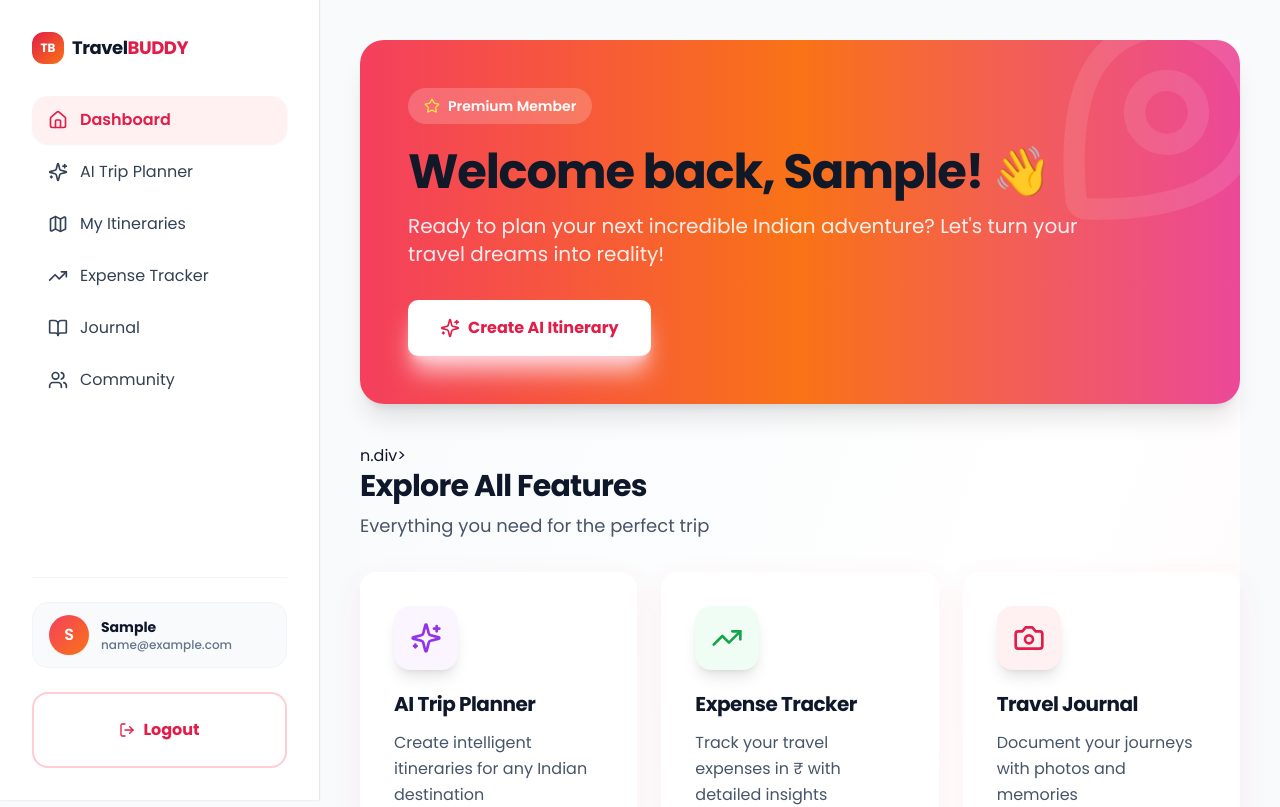
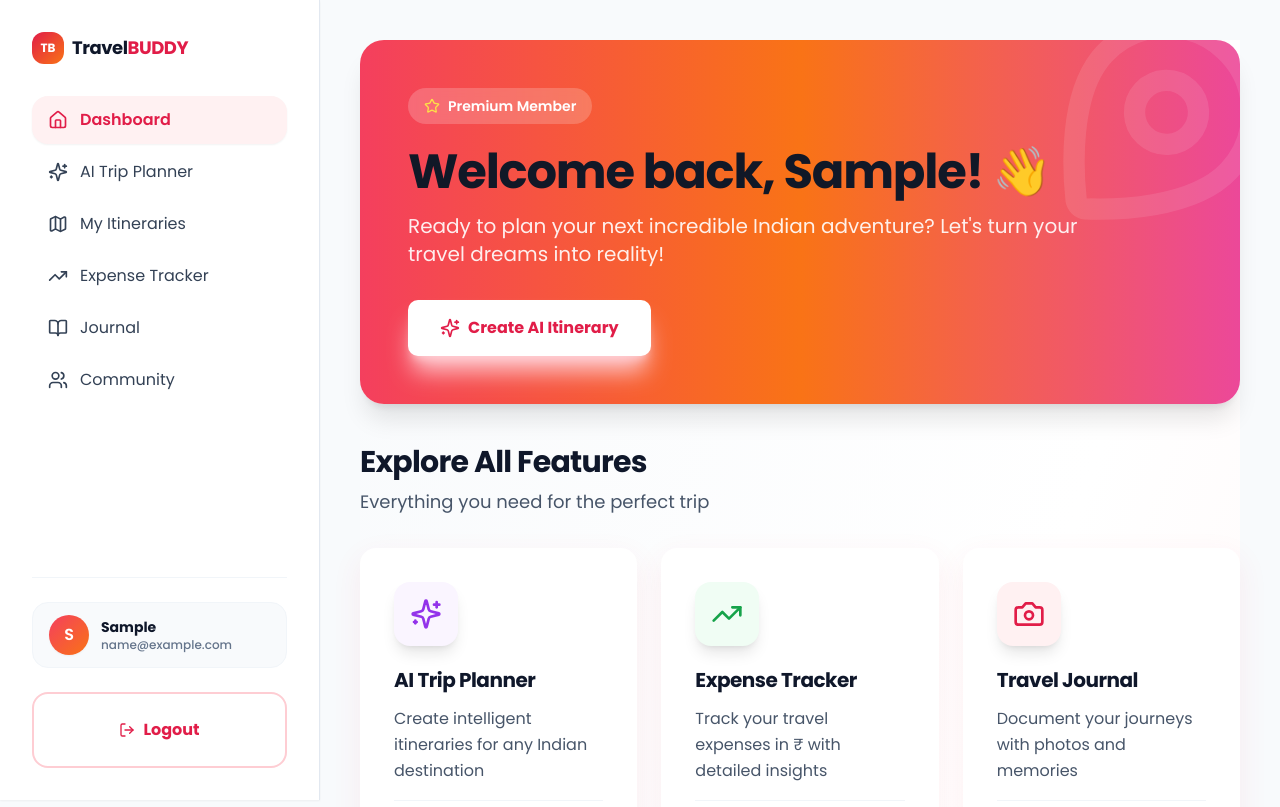
Before and after one commit to Shrishtii27/TravelBuddy, a React (Vite) app in the folder client/: page /app/dashboard in a window 1280 px wide. Shown: the top 807 px of the page. Built offline with nearby package versions, Linux system fonts and the light colour scheme; no server answers; sample sign-in values are in the browser's storage.

Commit message:
fix: remove stray characters in LoggedInDashboard.jsx

```diff
--- a/client/src/pages/LoggedInDashboard.jsx
+++ b/client/src/pages/LoggedInDashboard.jsx
@@ -169,7 +169,6 @@ export default function LoggedInDashboard() {
             </div>
           </div>
         </motion.div>
-n.div>
 
 
         {/* Main Features Grid */}
```
